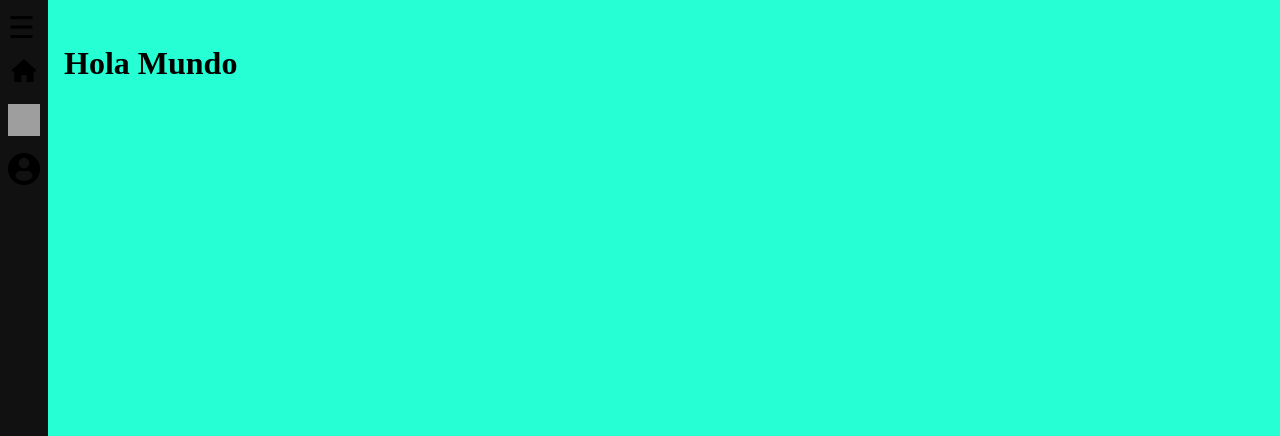
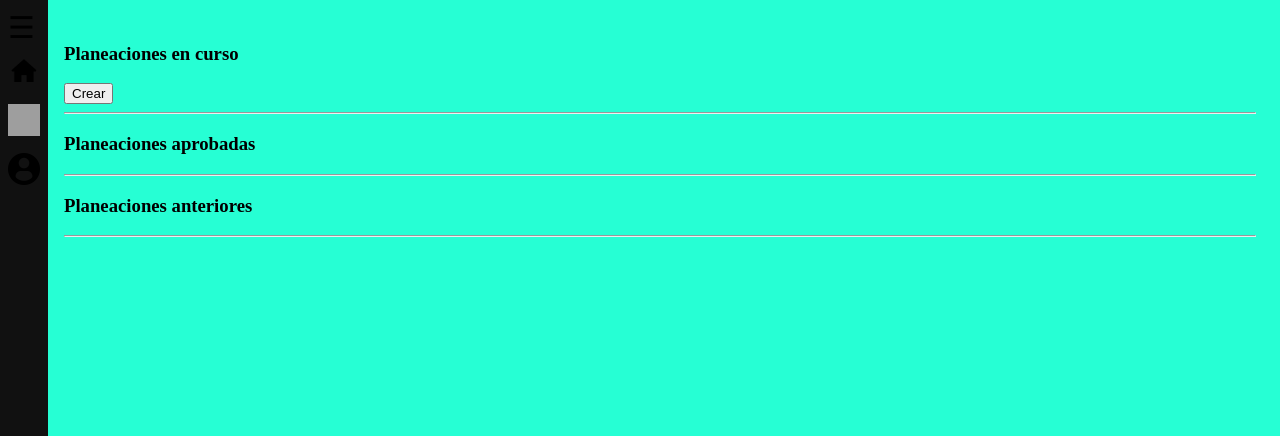
Before and after one commit to diegoias12/Lisitea, a PHP site: page /Menu.php in a window 1280 px wide. Shown: the top 436 px of the page. Run offline with PHP 8.4, Linux system fonts and the light colour scheme; grey boxes are pictures that could not be loaded.

Commit message:
Creacion index.php ConexionAMySql.php

```diff
--- a/Menu.php
+++ b/Menu.php
@@ -13,7 +13,15 @@
     <script> AgregarMenuDesplegable(); </script>
 
     <div id="Contenido">
-        <h1>Hola Mundo</h1>
+        <h3>Planeaciones en curso</h3>
+        <a href="CreacionPlan.php"><button type="button">Crear</button></a>
+        <hr>
+
+        <h3>Planeaciones aprobadas</h3>
+        <hr>
+
+        <h3>Planeaciones anteriores</h3>
+        <hr>
     </div>
 </body>
 
```
Also changed, not shown: ConexionAMysql.php (added, +16 -0 lines), index.php (added, +13 -0 lines).
